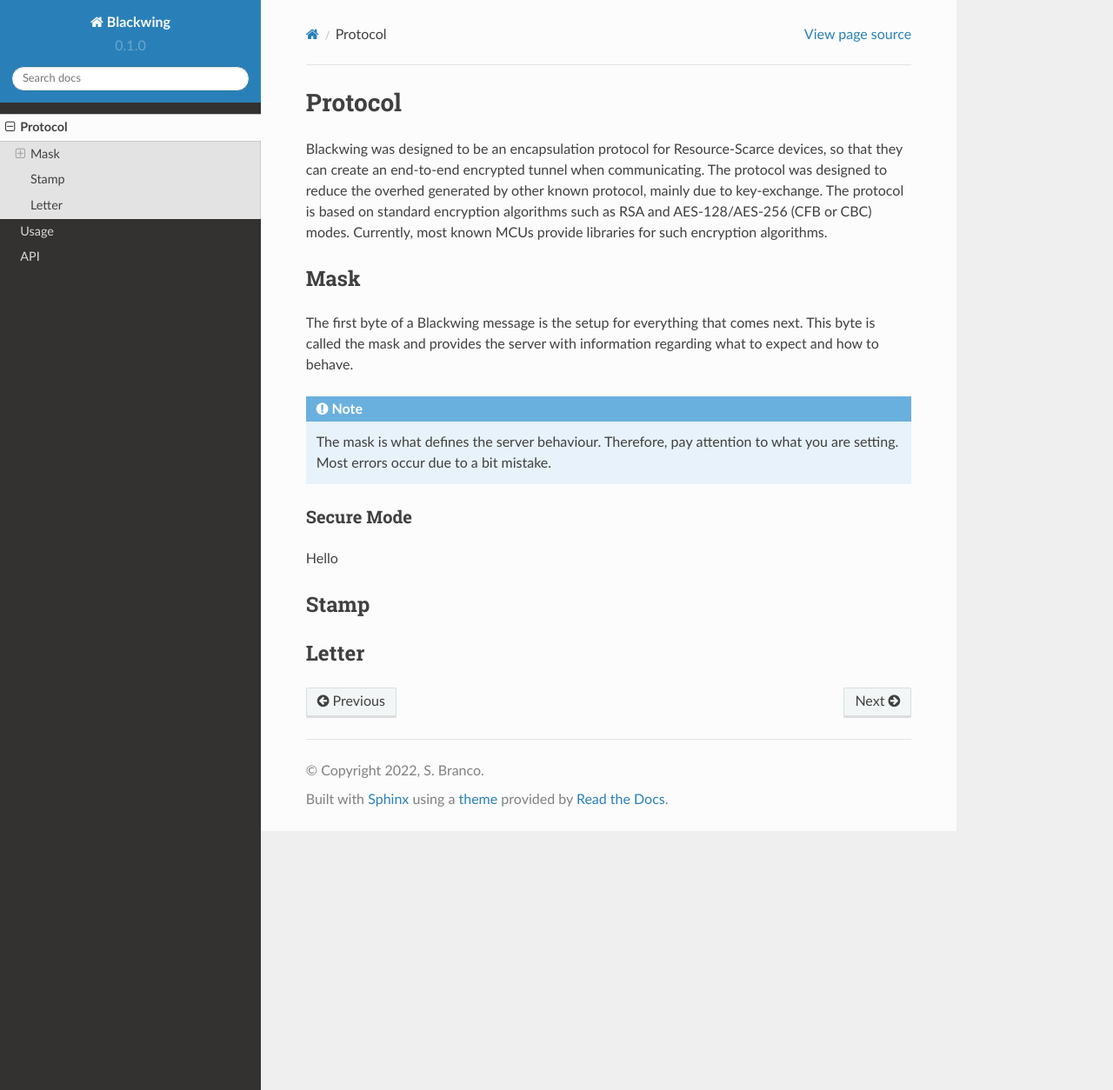
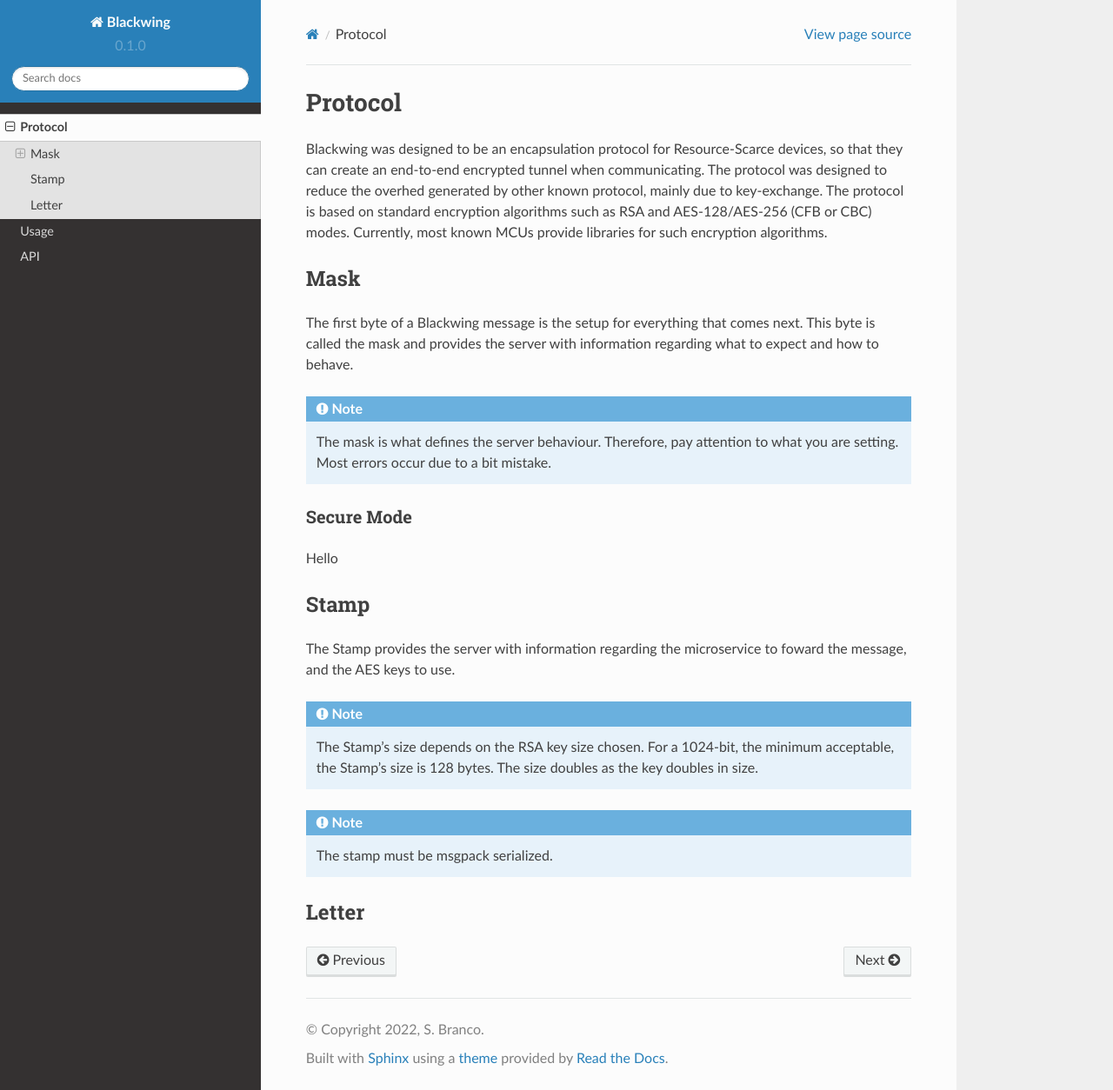
Before and after one commit to asergiobranco/blackwing_documentation, a Sphinx documentation site: the page built from docs/source/protocol.rst, in a window 1280 px wide and 1254 px high. Shown: the whole window at 87% size. Built offline with Sphinx 7.4.7 and the Read the Docs theme 2.0.0, drawn with Linux system fonts in a browser that asks for light colours; pages that are not in the unit, such as notebooks, are missing from menus.

Commit message:
Update protocol.rst

```diff
--- a/docs/source/protocol.rst
+++ b/docs/source/protocol.rst
@@ -26,6 +26,16 @@
 Stamp
 ------------
 
+The Stamp provides the server with information regarding the microservice to foward the message, and the AES keys to use.
+
+.. note::
+
+  The Stamp's size depends on the RSA key size chosen. For a 1024-bit, the minimum acceptable, the Stamp's size is 128 bytes. The size doubles as the key doubles in size.
+
+.. note::
+
+  The stamp must be msgpack serialized.
+
 .. _Letter:
 
 Letter
```
